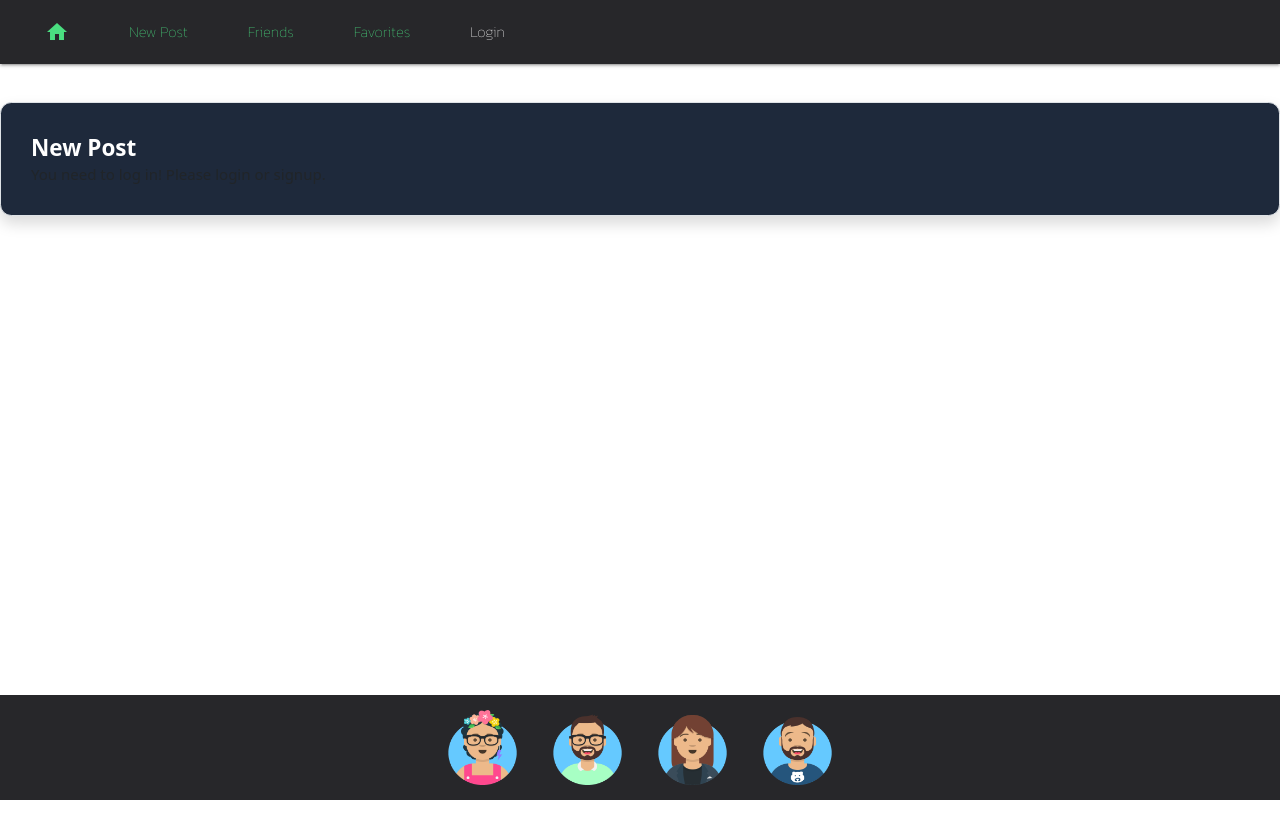
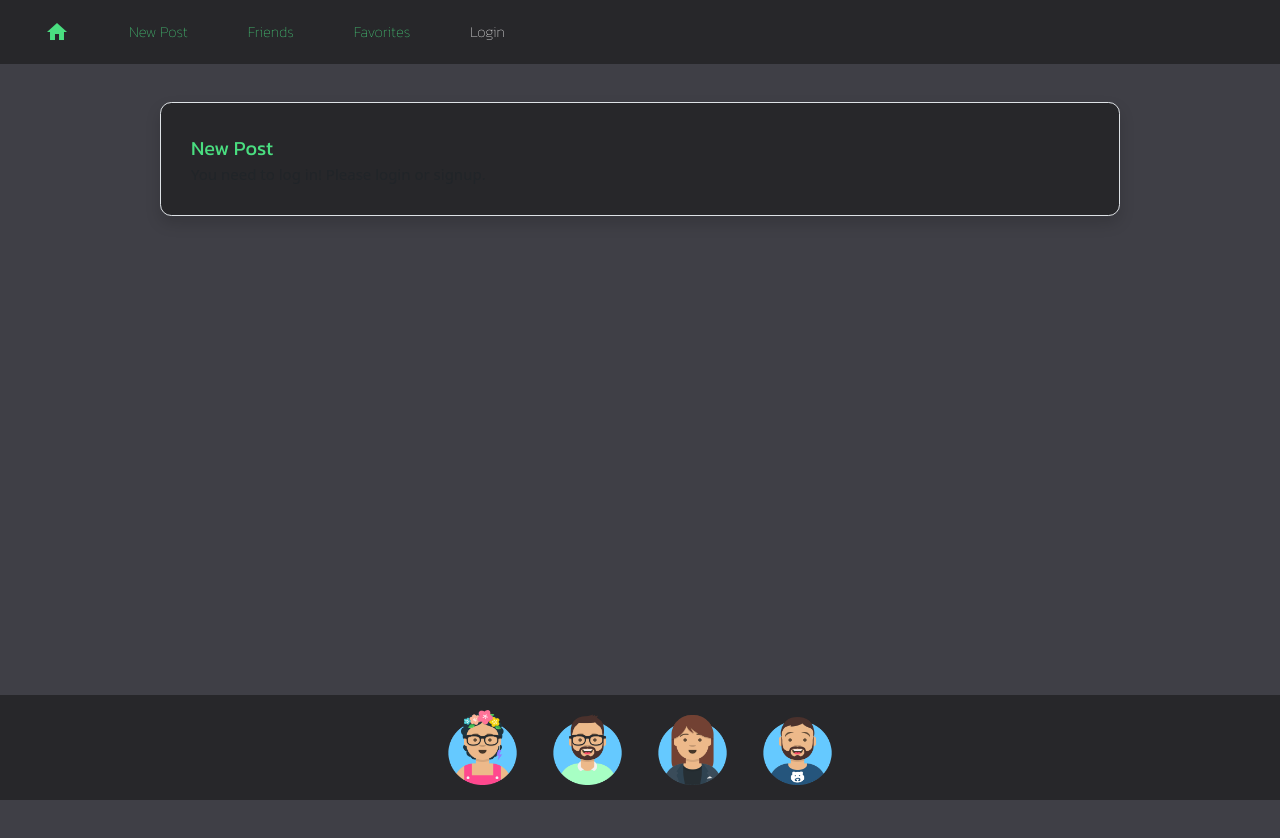
Before and after one commit to GTBCP3G5/Stay-In-Touch-Social-Network, a React (Create React App) app in the folder client/: page /create_post in a window 1280 px wide. Shown: the top 838 px of the page. Before the commit the page ends 800 px from the top, so only its background shows below. Built offline with nearby package versions, Linux system fonts and the light colour scheme.

Commit message:
added styling to new post page

```diff
--- a/client/src/components/NewPost.js
+++ b/client/src/components/NewPost.js
@@ -50,26 +50,45 @@ const NewPost = () => {
 		}
 	};
 
+	// Styling
+	const normalKanit = {
+        fontFamily: "'Kanit', sans-serif",
+        fontWeight: "200"
+    }
+
+	const boldKanit = {
+        fontFamily: "'Kanit', sans-serif",
+        fontWeight: "400",
+        fontSize: "20px"
+    }
+
+
+
 	return (
-		<div className="container mx-auto bg-slate-800 rounded-xl shadow border p-8 m-10">
-			<h1 className="text-2xl font-bold text-white">New Post</h1>
+		<div className="min-h-screen flex">
+			<div className="bg-zinc-700 flex-grow">
+				<div className="container mx-auto bg-zinc-800 rounded-xl shadow border p-8 sm-m-10 m-10 w-75">
+					<h1 style={boldKanit} className="text-2xl font-bold text-green-400">New Post</h1>
 
 					{Auth.loggedIn() ? (
+
 						<form className="mt-8 max-w-75" onSubmit={handleFormSubmit}>
-					<div className="grid grid-cols-1 gap-6">
+							<div className="grid grid-cols-1 gap-6 h-auto">
 								<textarea
 									name="postText"
 									type="text"
-							className="form-input mt-1 flex w-full rounded-md bg-gray-100 border-transparent focus:border-gray-500 focus:bg-white focus:ring-0"
+									className="form-input mt-1 flex w-full rounded-md bg-gray-100 border-transparent focus:border-gray-500 focus:bg-white focus:ring-0 h-40"
 									rows="6"
 									value={postText}
 									placeholder="Type your post here"
 									onChange={handleChange}
+									style={normalKanit}
 								></textarea>
 							</div>
 							<div className="grid grid-cols-1 gap-6">
 								<button
-							className="bg-slate-500 hover:bg-sky-500 active:bg-lime-500 rounded-md text-white w-6/12 justify-self-center focus:bg-slate-500"
+									style={normalKanit}
+									className="bg-sky-500 hover:bg-sky-400 active:bg-green-500 rounded-md text-white w-6/12 justify-self-center focus:bg-green-500 m-4 sm-w-40 lg-w-5 h-10"
 									type="submit"
 								>
 									Add Post
@@ -88,6 +107,8 @@ const NewPost = () => {
 						</p>
 					)}
 			</div>
+		</div>
+		</div>
 	);
 };
 
```
Lines whose indentation alone changed are shown as unchanged.
